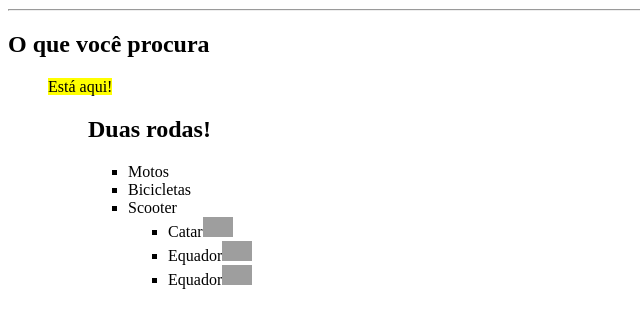
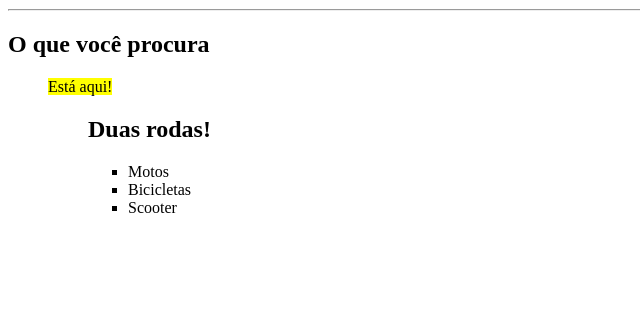
Before and after one commit to Lessenko18/Lessenko18.github.io, a plain HTML site: page trabalho01/index.html in a window 1280 px wide. Shown: the part 103-430 px from the top of the page, without its empty margins (0-640 px from the left). Drawn offline with Linux system fonts and the light colour scheme; grey boxes are pictures that could not be loaded.

Commit message:
Update index.html

```diff
--- a/trabalho01/index.html
+++ b/trabalho01/index.html
@@ -22,5 +22,3 @@
 		<li>Bicicletas</li>
 		<li>Scooter</li>
 		<ul>
-		<li>Catar<img src="https://static.significados.com.br/foto/bandeira-catar-cke.jpg" width="30" height="20"</li> <li>Equador<img src="https://static.significados.com.br/flags/ec.svg" width="30" height="20"</li>
-		<li>Equador<img src="https://static.significados.com.br/flags/ec.svg" width="30" height="20"</li>
```
